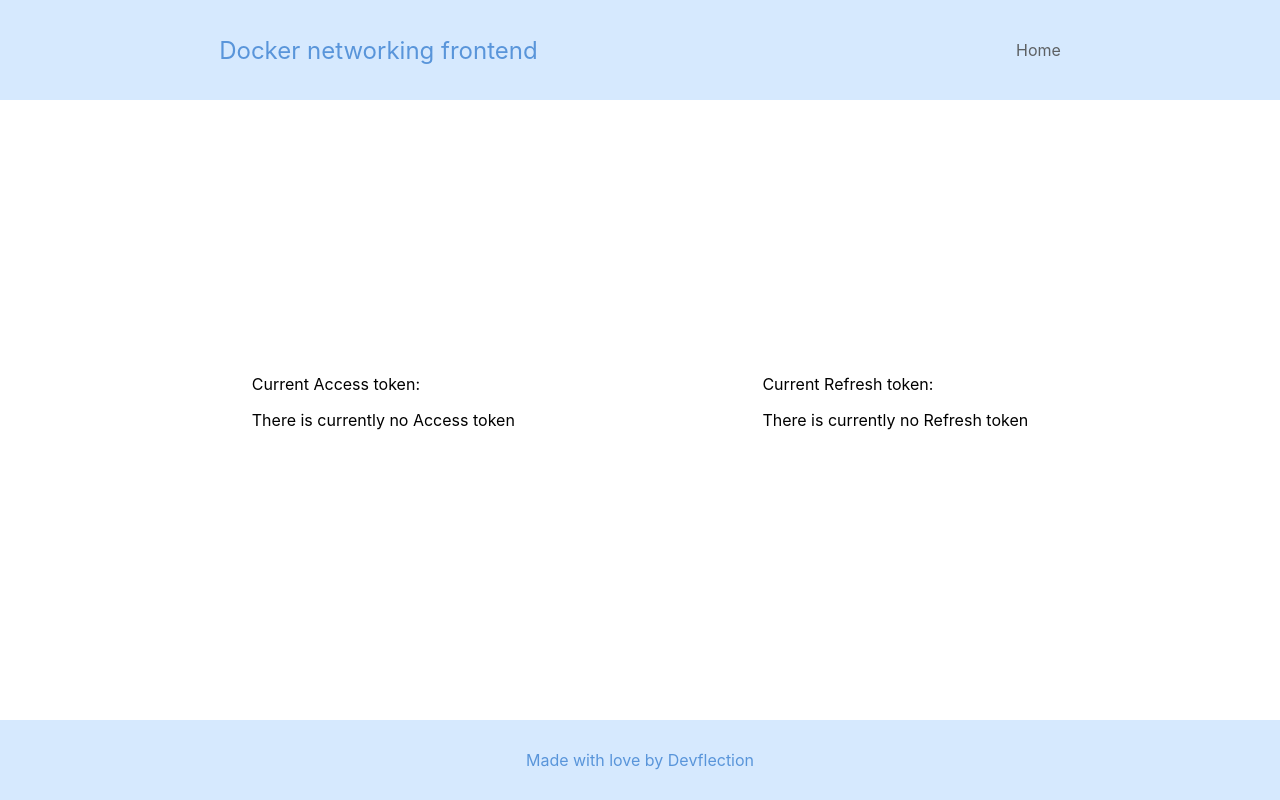
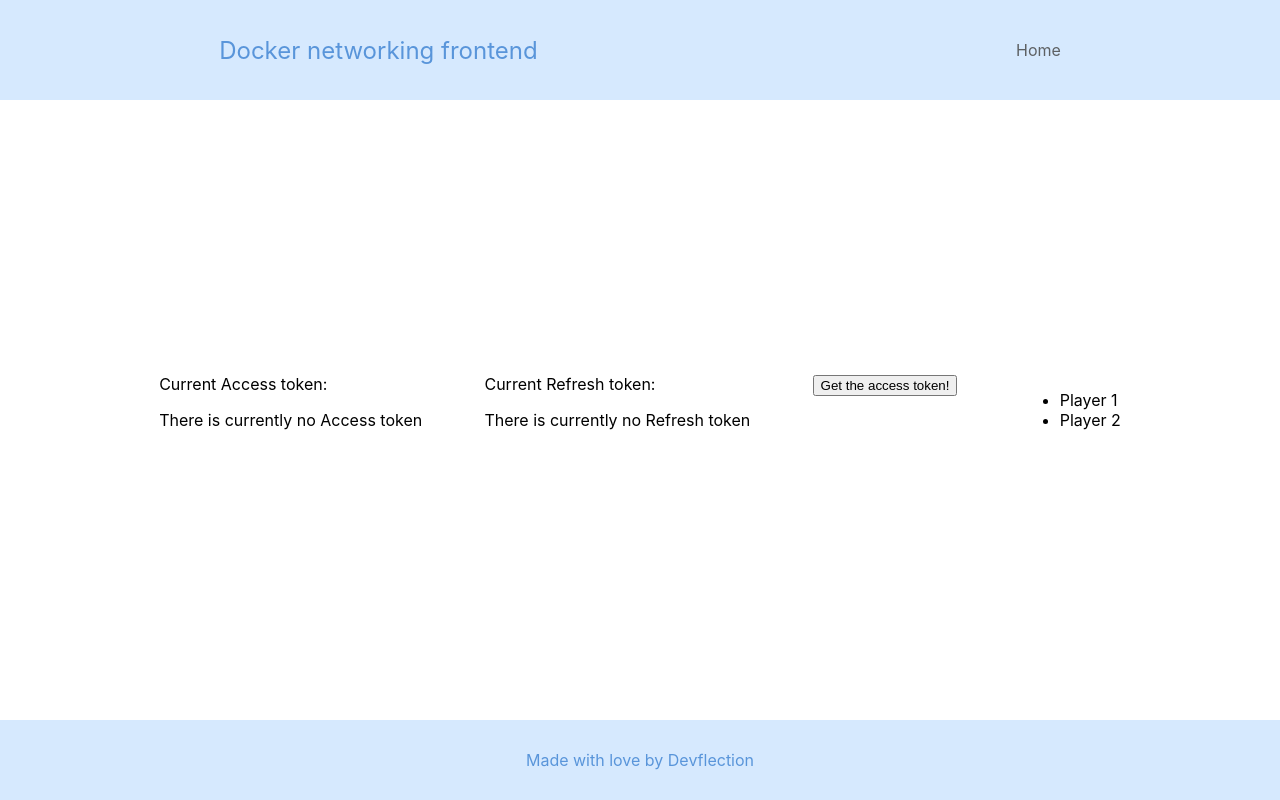
Before and after one commit to HerickoMatija/devflection-oauth-authorization-code-flow, a React (Create React App) app in the folder frontend/: page / in a window 1280 px wide. Built offline with nearby package versions, Linux system fonts and the light colour scheme.

Commit message:
Added players and auth components

```diff
--- /dev/null
+++ b/frontend/src/components/auth/Auth.js
@@ -0,0 +1,13 @@
+import './Auth.css';
+
+function Auth() {
+    return (
+        <div className='auth-container'>
+            <button>
+                Get the access token!
+            </button>
+        </div>
+    );
+}
+
+export default Auth;
--- a/frontend/src/components/main/Main.js
+++ b/frontend/src/components/main/Main.js
@@ -1,4 +1,6 @@
 import './Main.css';
+import Auth from '../auth/Auth.js';
+import Players from '../players/Players.js';
 import Token from '../token/Token.js';
 
 const ACCESS_TOKEN_URL = "localhost:5000/getAccessToken";
@@ -9,6 +11,8 @@ function Main() {
         <div className='main-container'>
             <Token getTokenUrl={ACCESS_TOKEN_URL} name="Access token" />
             <Token getTokenUrl={REFRESH_TOKEN_URL} name="Refresh token" />
+            <Auth />
+            <Players />
         </div>
     );
 }
--- /dev/null
+++ b/frontend/src/components/players/Players.js
@@ -0,0 +1,14 @@
+import './Players.css';
+
+function Players() {
+    return (
+        <div className='players-container'>
+            <ul>
+                <li>Player 1</li>
+                <li>Player 2</li>
+            </ul>
+        </div>
+    );
+}
+
+export default Players;
```
Also changed, not shown: frontend/src/components/auth/Auth.css (added), frontend/src/components/players/Players.css (added).
